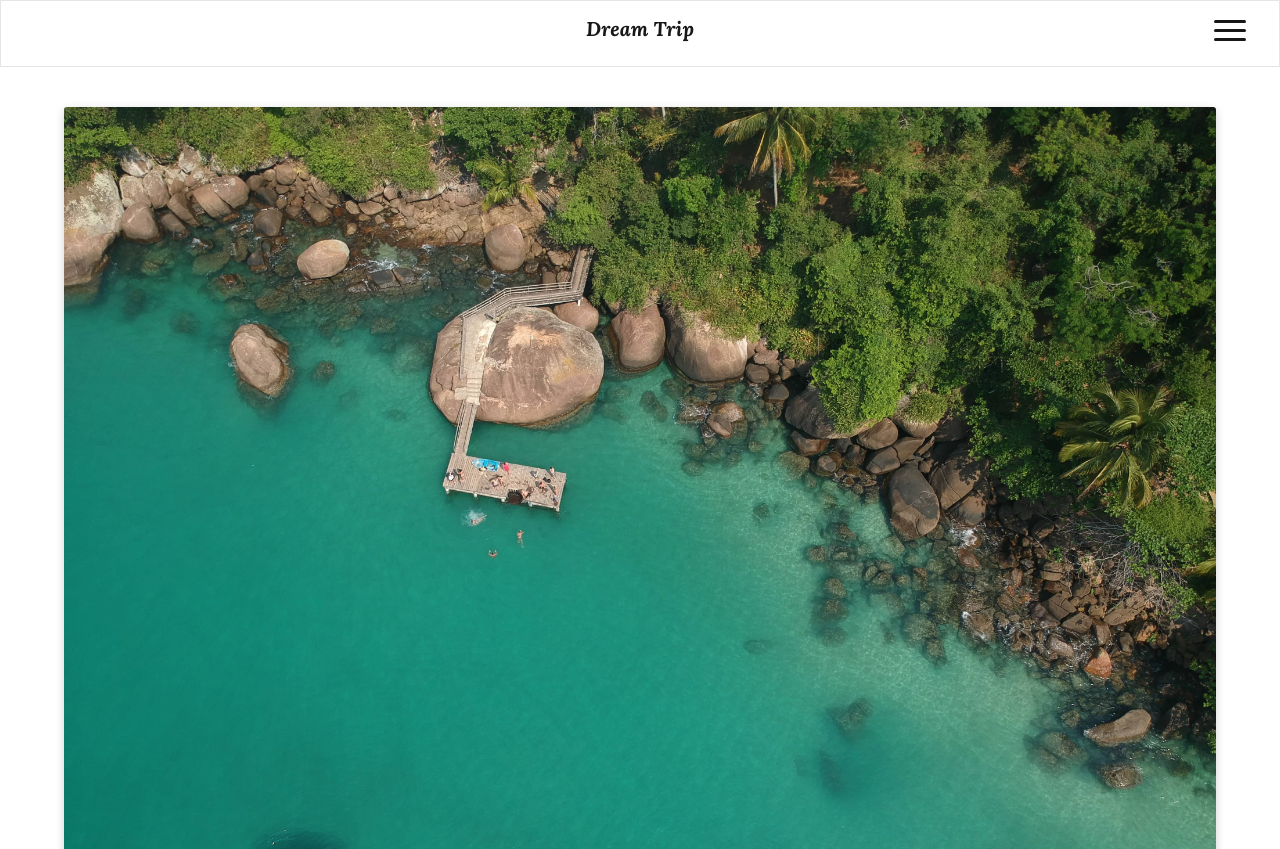
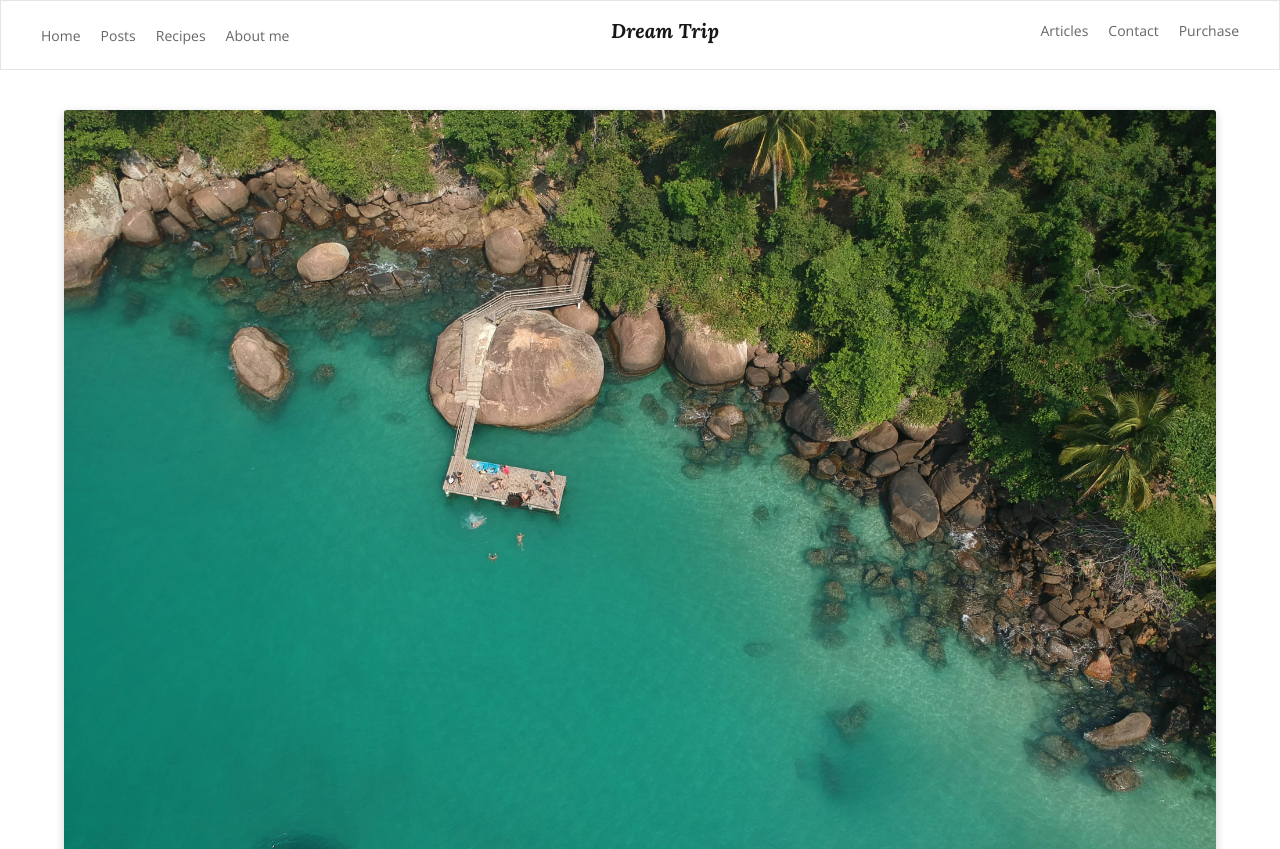
Before and after one commit to ritabradley/minimalist-blog, a plain HTML site: page index.html in a window 1280 px wide. Shown: the top 849 px of the page. Drawn offline with nearby package versions, Linux system fonts and the light colour scheme.

Commit message:
Style navigation menu
- Convert to flex display for large screens
- Change order of navigation bar items

```diff
--- a/styles/scss/abstracts/_mixins.scss
+++ b/styles/scss/abstracts/_mixins.scss
@@ -1,21 +1,3 @@
-@mixin responsive($breakpoint) {
-    @if $breakpoint == tablet-portrait {
-        @media (max-width: 56.25em) {
-            @content;
-        }
-    }
-    @if $breakpoint == tablet-landscape {
-        @media (max-width: 76.8em) {
-            @content;
-        }
-    }
-    @if $breakpoint == large-desktop {
-        @media (min-width: 112.5em) {
-            @content;
-        }
-    }
-}
-
 @mixin absCenter {
     display: flex;
     justify-content: center;
--- a/styles/scss/layouts/_main-nav.scss
+++ b/styles/scss/layouts/_main-nav.scss
@@ -3,10 +3,24 @@
     font-family: 'Open Sans', sans-serif;
     border: 0.1rem solid rgba(0, 0, 0, 0.1);
     padding-bottom: 1rem;
+    @media (min-width: 768px) {
+        display: flex;
+        justify-content: space-between;
+        align-items: center;
+        height: 7rem;
+    }
 
     &__nav {
         list-style-type: none;
         display: none;
+
+        @media (min-width: 768px) {
+            display: flex;
+            flex-direction: row;
+            justify-content: center;
+            align-items: center;
+            margin: 0 3rem;
+        }
 
         &.active {
             display: block;
@@ -16,13 +30,23 @@
             text-decoration: none;
             color: $body-text-color;
             &:hover {
-                background-color: $light-gray;
+                @media (min-width: 768px) {
+                    color: $black;
+                }
+            }
+
+            @media (min-width: 768px) {
+                margin: 0 1rem;
             }
         }
 
         li {
             text-align: center;
             margin: 1.5rem auto;
+
+            @media (min-width: 768px) {
+                margin: 0;
+            }
         }
     }
 
@@ -35,6 +59,10 @@
         display: block;
         text-align: center;
         margin: 1.5rem auto;
+
+        @media (min-width: 768px) {
+            order: 2;
+        }
     }
 
     &__toggle {
@@ -44,6 +72,10 @@
         cursor: pointer;
         font-size: 2.4rem;
         color: rgba($black, 0.8);
+
+        @media (min-width: 768px) {
+            display: none;
+        }
     }
 
     &__menu-icon {
@@ -76,3 +108,16 @@
         }
     }
 }
+
+#left-nav {
+    padding-top: 1rem;
+    @media (min-width: 768px) {
+        order: 1;
+    }
+}
+
+#right-nav {
+    @media (min-width: 768px) {
+        order: 3;
+    }
+}
```
Also changed, not shown: styles/scss/base/_reset.scss (+8 -6 lines), styles/css/style.css, 1 other file.
